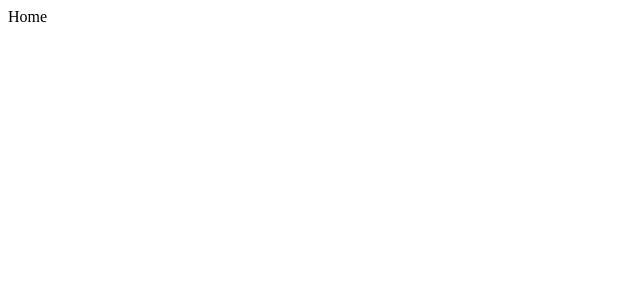
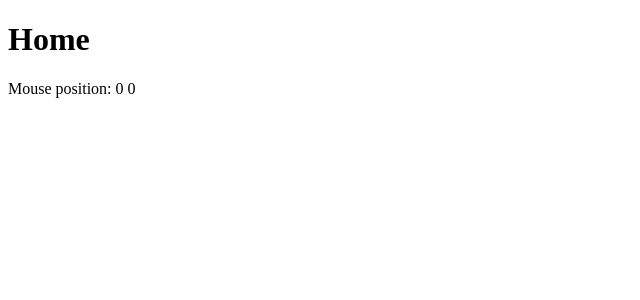
Before and after one commit to bohdanmoroziuk/nuxt3-boilerplate, a Nuxt app: page / in a window 1280 px wide. Shown: the top 300 px of the page, without its empty margins (0-640 px from the left). Built offline with nearby package versions, Linux system fonts and the light colour scheme.

Commit message:
chore: add vueuse

```diff
--- a/nuxt.config.ts
+++ b/nuxt.config.ts
@@ -5,4 +5,7 @@ export default defineNuxtConfig({
     strict: true,
     typeCheck: true,
   },
+  modules: [
+    '@vueuse/nuxt',
+  ],
 });
--- a/package.json
+++ b/package.json
@@ -11,6 +11,8 @@
   },
   "devDependencies": {
     "@types/node": "^18.15.11",
+    "@vueuse/core": "^9.13.0",
+    "@vueuse/nuxt": "^9.13.0",
     "nuxt": "^3.3.2",
     "typescript": "^5.0.3",
     "vue-tsc": "^1.2.0"
--- a/src/pages/index.vue
+++ b/src/pages/index.vue
@@ -1,5 +1,10 @@
+<script setup lang="ts">
+const { x, y } = useMouse();
+</script>
+
 <template>
   <div>
-    Home
+    <h1>Home</h1>
+    <p>Mouse position: {{ x }} {{ y }}</p>
   </div>
 </template>
```
Also changed, not shown: 2 other files (tests, documents, lock files or other folders).
